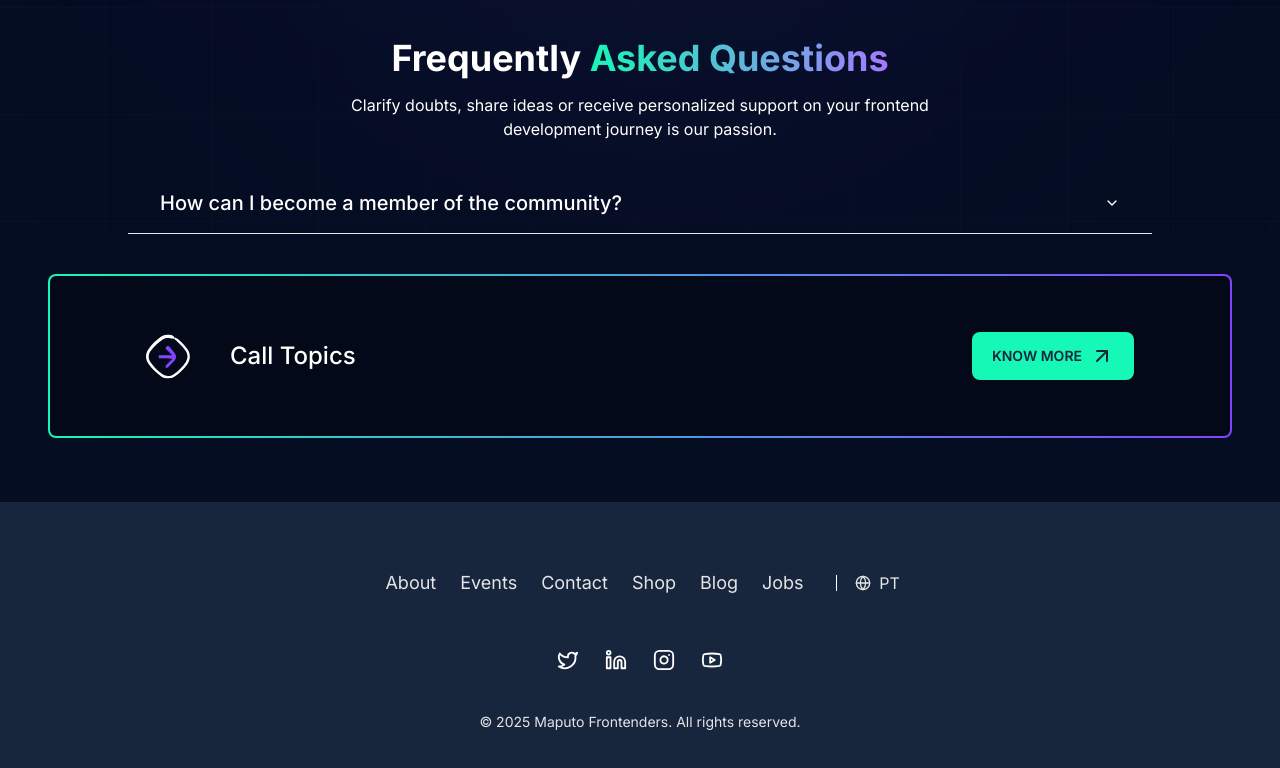
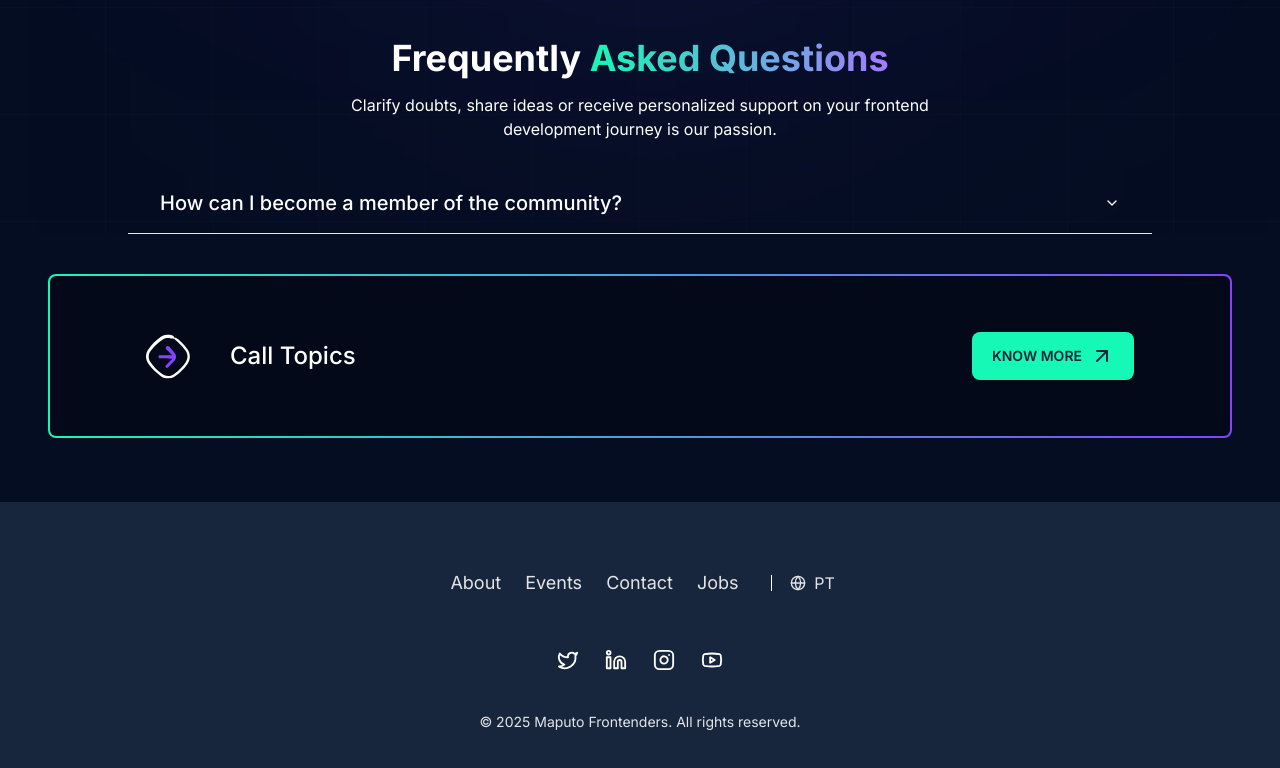
Before and after one commit to Maputo-Frontenders/maputo_frontenders_website, a Next.js app: page /en/contacto in a window 1280 px wide. Shown: the part 731-1499 px from the top of the page. Built offline with nearby package versions, Linux system fonts and the light colour scheme.

Commit message:
feat: update footer navigation links and routes f
- refactored footer navigation links to use ROUTES
- updated external link for Jobs section to point to the correct URL
- commented out unused links for Shop and Blog to streamline the navigation

```diff
--- a/sections/footer/data.ts
+++ b/sections/footer/data.ts
@@ -1,34 +1,43 @@
 import { InstagramIcon, Twitter, YoutubeIcon } from "lucide-react";
 import { Locale } from "@/lib/getDictionary";
 import { LinkedinIcon } from "lucide-react";
+import { ROUTES } from "@/utils/routes";
 
 export const navLinks = (lang: Locale) => {
   return lang === "pt"
     ? [
-        { name: "Sobre", href: "/pt/sobre", isExternal: false },
-        { name: "Eventos", href: "/pt/events", isExternal: false },
+        { name: "Sobre", href: ROUTES.ABOUT, isExternal: false },
+        { name: "Eventos", href: ROUTES.LIST_EVENTS, isExternal: false },
         {
           name: "Contato",
-          href: "/pt/contact",
+          href: ROUTES.CONTACT,
           isExternal: false,
           description: "contacto@maputofrontenders.com",
         },
-        { name: "Loja", href: "/", isExternal: true },
-        { name: "Blog", href: "/", isExternal: true },
-        { name: "Jobs", href: "/", isExternal: true },
+        // { name: "Loja", href: "/", isExternal: true },
+        // { name: "Blog", href: "/", isExternal: true },
+        {
+          name: "Jobs",
+          href: "https://maputofrontenders.propel.community/jobs",
+          isExternal: true,
+        },
       ]
     : [
-        { name: "About", href: "/en/sobre", isExternal: false },
-        { name: "Events", href: "/en/events", isExternal: false },
+        { name: "About", href: ROUTES.ABOUT, isExternal: false },
+        { name: "Events", href: ROUTES.LIST_EVENTS, isExternal: false },
         {
           name: "Contact",
-          href: "/en/contact",
+          href: ROUTES.CONTACT,
           isExternal: false,
           description: "contacto@maputofrontenders.com",
         },
-        { name: "Shop", href: "/", isExternal: true },
-        { name: "Blog", href: "/", isExternal: true },
-        { name: "Jobs", href: "/", isExternal: true },
+        // { name: "Shop", href: "/", isExternal: true },
+        // { name: "Blog", href: "/", isExternal: true },
+        {
+          name: "Jobs",
+          href: "https://maputofrontenders.propel.community/jobs",
+          isExternal: true,
+        },
       ];
 };
 
--- a/sections/footer/links.tsx
+++ b/sections/footer/links.tsx
@@ -107,6 +107,17 @@ export default function Navigation({ params }: { params: { lang: Locale } }) {
                   </TooltipContent>
                 </Tooltip>
               </TooltipProvider>
+            ) : link.isExternal ? (
+              <a
+                href={link.href}
+                target="_blank"
+                rel="noopener noreferrer"
+                className="hover:text-mf-secondary transition-colors text-base sm:text-lg group"
+                onMouseEnter={() => setHoveredLink(link.name)}
+                onMouseLeave={() => setHoveredLink(null)}
+              >
+                {LinkContent}
+              </a>
             ) : (
               <Link
                 href={link.href}
--- a/utils/routes.ts
+++ b/utils/routes.ts
@@ -1,4 +1,5 @@
 export const ROUTES = {
+  ABOUT: "/sobre",
   LIST_EVENTS: "/eventos",
   EVENT_DETAILS: (slug: string) => `/eventos/${slug}`,
   CONTACT: "/contacto",
```
